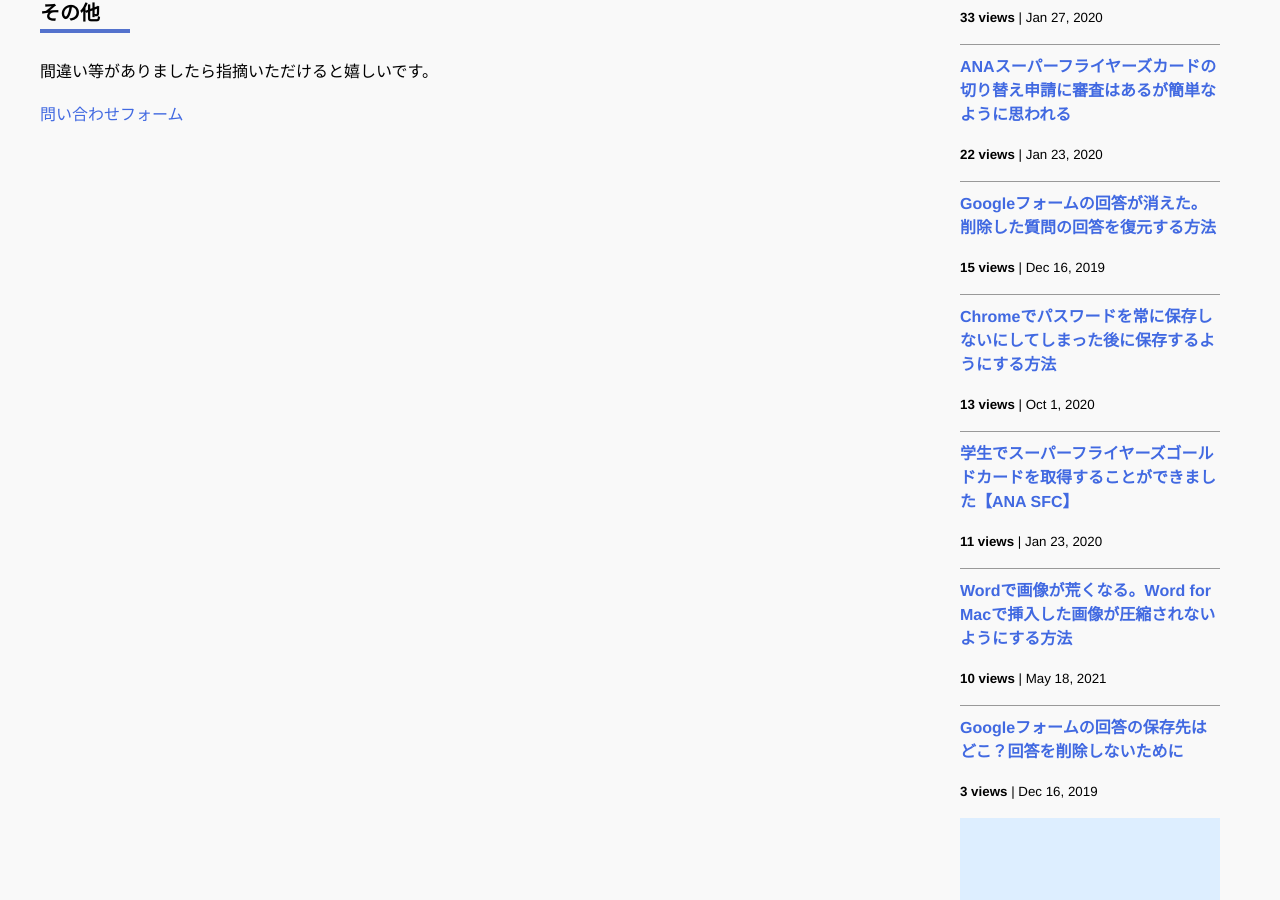
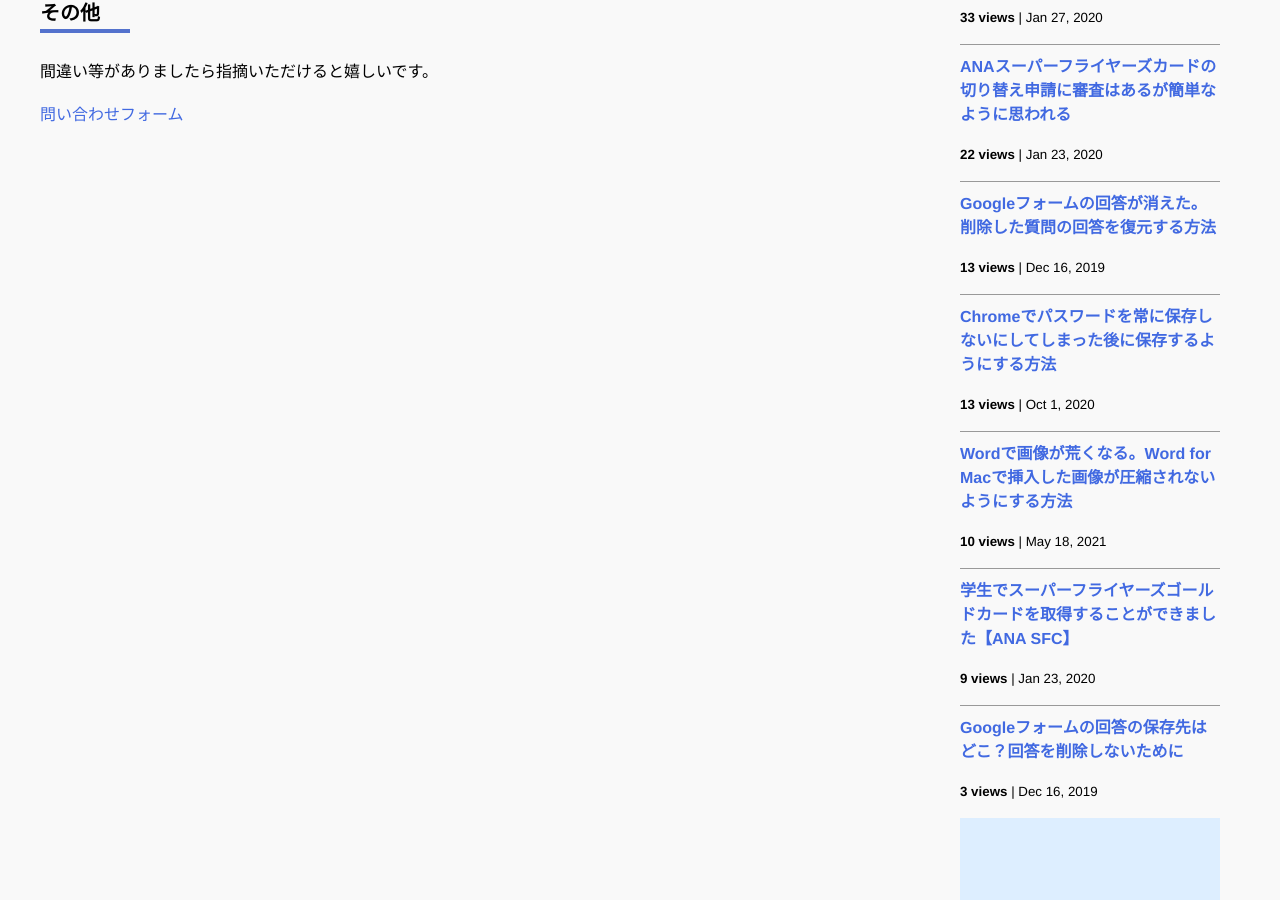
Before and after one commit to iwanaminami/shoyaiwaname, a Jekyll site: the page built from about.markdown, in a window 1280 px wide and 900 px high, scrolled down 943 px. Built offline with Jekyll 4.4.1, drawn with Linux system fonts in a browser that asks for light colours; nearby versions of some CDN libraries; comment, search, counter and statistics services are not loaded.

Commit message:
chore(ga): update _data/popularposts.yml 20261022-0052

```diff
--- a/_data/popularposts.yml
+++ b/_data/popularposts.yml
@@ -2,16 +2,16 @@ side:
   - view: 33
     url: "/2020/01/27/ex-rideontheway.html"
   - view: 22
+    url: "/2020/01/23/sfc-judge.html"
+  - view: 21
     url: "/"
-  - view: 22
-    url: "/2020/01/23/sfc-judge.html"
-  - view: 15
+  - view: 13
     url: "/2019/12/16/restore-googleform.html"
   - view: 13
     url: "/2020/10/01/googlepassword.html"
-  - view: 11
-    url: "/2020/01/23/sfcgold.html"
   - view: 10
     url: "/2021/05/18/image-compression-word.html"
+  - view: 9
+    url: "/2020/01/23/sfcgold.html"
   - view: 3
     url: "/2019/12/16/googleform-answers.html"
```
